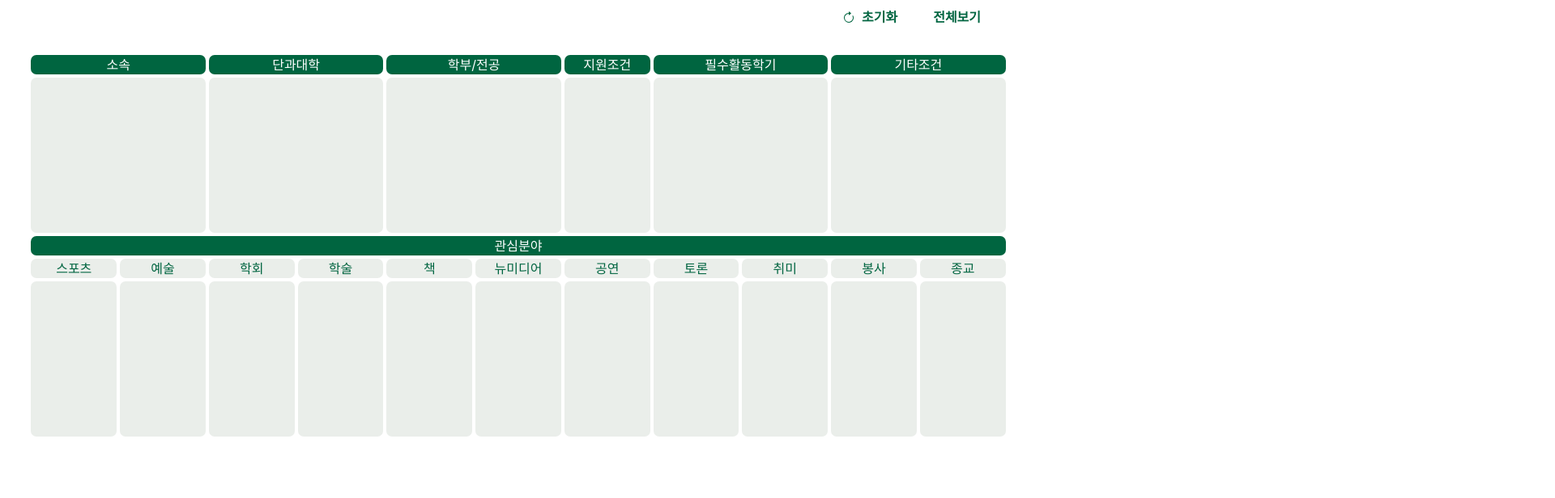
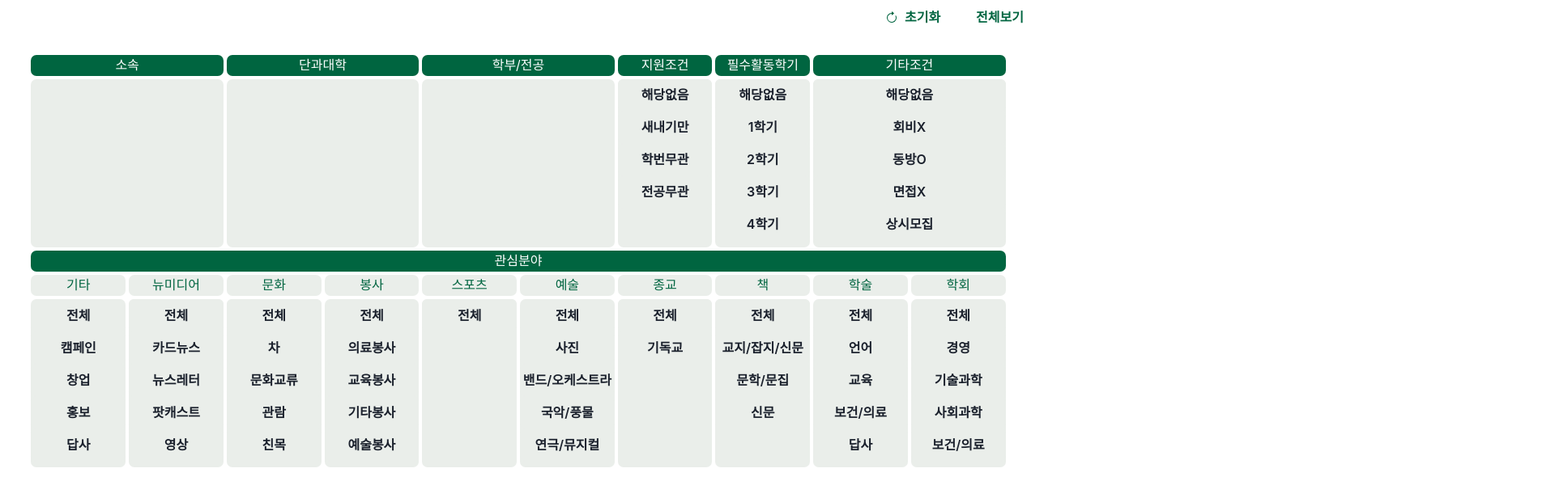
Before and after one commit to Soohyeon-Choi/Circlewha, a Next.js app: page / in a window 1280 px wide. Shown: the part 126-742 px from the top of the page at 81% size, 1920 px wide, since content can reach past the window. Built offline with nearby package versions, Linux system fonts and the light colour scheme.

Commit message:
change filter

```diff
--- a/src/components/Filter.js
+++ b/src/components/Filter.js
@@ -1,17 +1,31 @@
-import { Grid, GridItem, Text, Button, ButtonGroup } from "@chakra-ui/react";
+import {
+  Grid,
+  GridItem,
+  Text,
+  Button,
+  ButtonGroup,
+  SimpleGrid,
+  Flex,
+} from "@chakra-ui/react";
 import { BsArrowClockwise } from "react-icons/bs";
 
 export default function Filter() {
   return (
     <>
-      <ButtonGroup spacing={3} size="md" px="80%">
-        <Button leftIcon={<BsArrowClockwise />} color="#006540" variant="ghost">
+      <Flex justifyContent="end">
+        <ButtonGroup spacing={3} size="md">
+          <Button
+            leftIcon={<BsArrowClockwise />}
+            color="#006540"
+            variant="ghost"
+          >
             초기화
           </Button>
           <Button color="#006540" variant="ghost">
             전체보기
           </Button>
         </ButtonGroup>
+      </Flex>
 
       <Grid
         w="100%"
@@ -19,7 +33,7 @@ export default function Filter() {
         px="3%"
         py="2%"
         templateRows="repeat(17, 1fr)"
-        templateColumns="repeat(11, 1fr)"
+        templateColumns="repeat(10, 1fr)"
         gap={1}
       >
         <GridItem colSpan={2} bg="#006540" borderRadius="7px">
@@ -42,7 +56,7 @@ export default function Filter() {
             지원조건
           </Text>
         </GridItem>
-        <GridItem colSpan={2} bg="#006540" borderRadius="7px">
+        <GridItem bg="#006540" borderRadius="7px">
           <Text fontweight="bold" color="white" textAlign="center">
             필수활동학기
           </Text>
@@ -52,18 +66,79 @@ export default function Filter() {
             기타조건
           </Text>
         </GridItem>
-        <GridItem colSpan={2} rowSpan={7} bg="#eaeeea" borderRadius="7px" />
-        <GridItem colSpan={2} rowSpan={7} bg="#eaeeea" borderRadius="7px" />
-        <GridItem colSpan={2} rowSpan={7} bg="#eaeeea" borderRadius="7px" />
-        <GridItem rowSpan={7} bg="#eaeeea" borderRadius="7px" />
-        <GridItem colSpan={2} rowSpan={7} bg="#eaeeea" borderRadius="7px" />
-        <GridItem colSpan={2} rowSpan={7} bg="#eaeeea" borderRadius="7px" />
+        <GridItem
+          colSpan={2}
+          rowSpan={7}
+          bg="#eaeeea"
+          borderRadius="7px"
+        ></GridItem>
+        <GridItem
+          colSpan={2}
+          rowSpan={7}
+          bg="#eaeeea"
+          borderRadius="7px"
+        ></GridItem>
+        <GridItem
+          colSpan={2}
+          rowSpan={7}
+          bg="#eaeeea"
+          borderRadius="7px"
+        ></GridItem>
+        <GridItem rowSpan={7} bg="#eaeeea" borderRadius="7px">
+          <SimpleGrid column={1}>
+            {cond.map((filter) => (
+              <Button width="100%" padding="1rem" backgroundColor="#eaeeea">
+                {filter}
+              </Button>
+            ))}
+          </SimpleGrid>
+        </GridItem>
+        <GridItem rowSpan={7} bg="#eaeeea" borderRadius="7px">
+          <SimpleGrid column={1}>
+            {sem.map((filter) => (
+              <Button width="100%" padding="1rem" backgroundColor="#eaeeea">
+                {filter}
+              </Button>
+            ))}
+          </SimpleGrid>
+        </GridItem>
+        <GridItem colSpan={2} rowSpan={7} bg="#eaeeea" borderRadius="7px">
+          <SimpleGrid column={1}>
+            {etc.map((filter) => (
+              <Button width="100%" padding="1rem" backgroundColor="#eaeeea">
+                {filter}
+              </Button>
+            ))}
+          </SimpleGrid>
+        </GridItem>
 
-        <GridItem colSpan={11} bg="#006540" borderRadius="7px">
+        <GridItem colSpan={10} bg="#006540" borderRadius="7px">
           <Text fontweight="bold" color="white" textAlign="center">
             관심분야
           </Text>
         </GridItem>
+        <GridItem colSpan={1} bg="#eaeeea" borderRadius="7px">
+          <Text fontweight="bold" color="#006540" textAlign="center">
+            기타
+          </Text>
+        </GridItem>
+        <GridItem colSpan={1} bg="#eaeeea" borderRadius="7px">
+          <Text fontweight="bold" color="#006540" textAlign="center">
+            뉴미디어
+          </Text>
+        </GridItem>
+        <GridItem colSpan={1} bg="#eaeeea" borderRadius="7px">
+          <Text fontweight="bold" color="#006540" textAlign="center">
+            문화
+          </Text>
+        </GridItem>
+
+        <GridItem colSpan={1} bg="#eaeeea" borderRadius="7px">
+          <Text fontweight="bold" color="#006540" textAlign="center">
+            봉사
+          </Text>
+        </GridItem>
+
         <GridItem colSpan={1} bg="#eaeeea" borderRadius="7px">
           <Text fontweight="bold" color="#006540" textAlign="center">
             스포츠
@@ -76,7 +151,13 @@ export default function Filter() {
         </GridItem>
         <GridItem colSpan={1} bg="#eaeeea" borderRadius="7px">
           <Text fontweight="bold" color="#006540" textAlign="center">
-            학회
+            종교
+          </Text>
+        </GridItem>
+
+        <GridItem colSpan={1} bg="#eaeeea" borderRadius="7px">
+          <Text fontweight="bold" color="#006540" textAlign="center">
+            책
           </Text>
         </GridItem>
 
@@ -88,61 +169,142 @@ export default function Filter() {
 
         <GridItem colSpan={1} bg="#eaeeea" borderRadius="7px">
           <Text fontweight="bold" color="#006540" textAlign="center">
-            책
-          </Text>
-        </GridItem>
-        <GridItem colSpan={1} bg="#eaeeea" borderRadius="7px">
-          <Text fontweight="bold" color="#006540" textAlign="center">
-            뉴미디어
-          </Text>
-        </GridItem>
-        <GridItem colSpan={1} bg="#eaeeea" borderRadius="7px">
-          <Text fontweight="bold" color="#006540" textAlign="center">
-            공연
+            학회
           </Text>
         </GridItem>
 
-        <GridItem colSpan={1} bg="#eaeeea" borderRadius="7px">
-          <Text fontweight="bold" color="#006540" textAlign="center">
-            토론
-          </Text>
+        <GridItem
+          rowSpan={7}
+          bg="#eaeeea"
+          borderRadius="7px"
+          h="13rem"
+          overflowX="hidden"
+          overflowY="scroll"
+        >
+          <SimpleGrid column={1}>
+            {up_1.map((filter) => (
+              <Button width="100%" padding="1rem" backgroundColor="#eaeeea">
+                {filter}
+              </Button>
+            ))}
+          </SimpleGrid>
         </GridItem>
-
-        <GridItem colSpan={1} bg="#eaeeea" borderRadius="7px">
-          <Text fontweight="bold" color="#006540" textAlign="center">
-            취미
-          </Text>
+        <GridItem rowSpan={7} bg="#eaeeea" borderRadius="7px" h="13rem">
+          <SimpleGrid column={1}>
+            {up_2.map((filter) => (
+              <Button width="100%" padding="1rem" backgroundColor="#eaeeea">
+                {filter}
+              </Button>
+            ))}
+          </SimpleGrid>
         </GridItem>
-
-        <GridItem colSpan={1} bg="#eaeeea" borderRadius="7px">
-          <Text fontweight="bold" color="#006540" textAlign="center">
-            봉사
-          </Text>
+        <GridItem rowSpan={7} bg="#eaeeea" borderRadius="7px" h="13rem">
+          <SimpleGrid column={1}>
+            {up_3.map((filter) => (
+              <Button width="100%" padding="1rem" backgroundColor="#eaeeea">
+                {filter}
+              </Button>
+            ))}
+          </SimpleGrid>
         </GridItem>
-
-        <GridItem colSpan={1} bg="#eaeeea" borderRadius="7px">
-          <Text fontweight="bold" color="#006540" textAlign="center">
-            종교
-          </Text>
+        <GridItem
+          rowSpan={7}
+          bg="#eaeeea"
+          borderRadius="7px"
+          h="13rem"
+          overflowX="hidden"
+          overflowY="scroll"
+        >
+          <SimpleGrid column={1}>
+            {up_4.map((filter) => (
+              <Button width="100%" padding="1rem" backgroundColor="#eaeeea">
+                {filter}
+              </Button>
+            ))}
+          </SimpleGrid>
         </GridItem>
-
-        <GridItem rowSpan={7} bg="#eaeeea" borderRadius="7px" />
-        <GridItem rowSpan={7} bg="#eaeeea" borderRadius="7px" />
-        <GridItem rowSpan={7} bg="#eaeeea" borderRadius="7px" />
-        <GridItem rowSpan={7} bg="#eaeeea" borderRadius="7px" />
-        <GridItem rowSpan={7} bg="#eaeeea" borderRadius="7px" />
-        <GridItem rowSpan={7} bg="#eaeeea" borderRadius="7px" />
-        <GridItem rowSpan={7} bg="#eaeeea" borderRadius="7px" />
-        <GridItem rowSpan={7} bg="#eaeeea" borderRadius="7px" />
-        <GridItem rowSpan={7} bg="#eaeeea" borderRadius="7px" />
-        <GridItem rowSpan={7} bg="#eaeeea" borderRadius="7px" />
-        <GridItem rowSpan={7} bg="#eaeeea" borderRadius="7px" />
+        <GridItem rowSpan={7} bg="#eaeeea" borderRadius="7px" h="13rem">
+          <SimpleGrid column={1}>
+            {up_5.map((filter) => (
+              <Button width="100%" padding="1rem" backgroundColor="#eaeeea">
+                {filter}
+              </Button>
+            ))}
+          </SimpleGrid>
+        </GridItem>
+        <GridItem
+          rowSpan={7}
+          bg="#eaeeea"
+          borderRadius="7px"
+          h="13rem"
+          overflowX="hidden"
+          overflowY="scroll"
+        >
+          <SimpleGrid column={1}>
+            {up_6.map((filter) => (
+              <Button width="100%" padding="1rem" backgroundColor="#eaeeea">
+                {filter}
+              </Button>
+            ))}
+          </SimpleGrid>
+        </GridItem>
+        <GridItem rowSpan={7} bg="#eaeeea" borderRadius="7px" h="13rem">
+          <SimpleGrid column={1}>
+            {up_7.map((filter) => (
+              <Button width="100%" padding="1rem" backgroundColor="#eaeeea">
+                {filter}
+              </Button>
+            ))}
+          </SimpleGrid>
+        </GridItem>
+        <GridItem rowSpan={7} bg="#eaeeea" borderRadius="7px" h="13rem">
+          <SimpleGrid column={1}>
+            {up_8.map((filter) => (
+              <Button width="100%" padding="1rem" backgroundColor="#eaeeea">
+                {filter}
+              </Button>
+            ))}
+          </SimpleGrid>
+        </GridItem>
+        <GridItem
+          rowSpan={7}
+          bg="#eaeeea"
+          borderRadius="7px"
+          h="13rem"
+          overflowX="hidden"
+          overflowY="scroll"
+        >
+          <SimpleGrid column={1}>
+            {up_9.map((filter) => (
+              <Button width="100%" padding="1rem" backgroundColor="#eaeeea">
+                {filter}
+              </Button>
+            ))}
+          </SimpleGrid>
+        </GridItem>
+        <GridItem
+          rowSpan={7}
+          bg="#eaeeea"
+          borderRadius="7px"
+          h="13rem"
+          overflowX="hidden"
+          overflowY="scroll"
+        >
+          <SimpleGrid column={1}>
+            {up_10.map((filter) => (
+              <Button width="100%" padding="1rem" backgroundColor="#eaeeea">
+                {filter}
+              </Button>
+            ))}
+          </SimpleGrid>
+        </GridItem>
       </Grid>
     </>
   );
 }
 
-const belong = [
+const category = [
+  "전체",
   "중앙동아리",
   "단과대학 소속",
   "학부/전공 소속",
@@ -195,11 +357,11 @@ const major_9 = ["융합보건학과"];
 
 const major_13 = ["뇌 인지과학과", "국제학부"];
 
-const cond = ["새내기만", "학번무관", "전공무관"];
+const cond = ["해당없음", "새내기만", "학번무관", "전공무관"];
 
-const sem = ["1학기", "2학기", "3학기", "4학기"];
+const sem = ["해당없음", "1학기", "2학기", "3학기", "4학기"];
 
-const etc = ["회비X", "동방O", "면접X", "상시모집"];
+const etc = ["해당없음", "회비X", "동방O", "면접X", "상시모집"];
 
 const up = [
   "기타",
@@ -215,6 +377,7 @@ const up = [
 ];
 
 const up_1 = [
+  "전체",
   "캠페인",
   "창업",
   "홍보",
@@ -225,15 +388,23 @@ const up_1 = [
   "사회운동",
 ];
 
-const up_2 = ["카드뉴스", "뉴스레터", "팟캐스트", "영상"];
+const up_2 = ["전체", "카드뉴스", "뉴스레터", "팟캐스트", "영상"];
 
-const up_3 = ["차", "문화교류", "관람", "친목"];
+const up_3 = ["전체", "차", "문화교류", "관람", "친목"];
 
-const up_4 = ["의료봉사", "교육봉사", "기타봉사", "예술봉사", "해외봉사"];
+const up_4 = [
+  "전체",
+  "의료봉사",
+  "교육봉사",
+  "기타봉사",
+  "예술봉사",
+  "해외봉사",
+];
 
 const up_5 = ["전체"];
 
 const up_6 = [
+  "전체",
   "사진",
   "밴드/오케스트라",
   "국악/풍물",
@@ -248,11 +419,12 @@ const up_6 = [
   "악기",
 ];
 
-const up_7 = ["기독교"];
+const up_7 = ["전체", "기독교"];
 
-const up_8 = ["교지/잡지/신문", "문학/문집", "신문"];
+const up_8 = ["전체", "교지/잡지/신문", "문학/문집", "신문"];
 
 const up_9 = [
+  "전체",
   "언어",
   "교육",
   "보건/의료",
@@ -274,6 +446,7 @@ const up_9 = [
 ];
 
 const up_10 = [
+  "전체",
   "경영",
   "기술과학",
   "사회과학",
```
Lines whose indentation alone changed are shown as unchanged.
